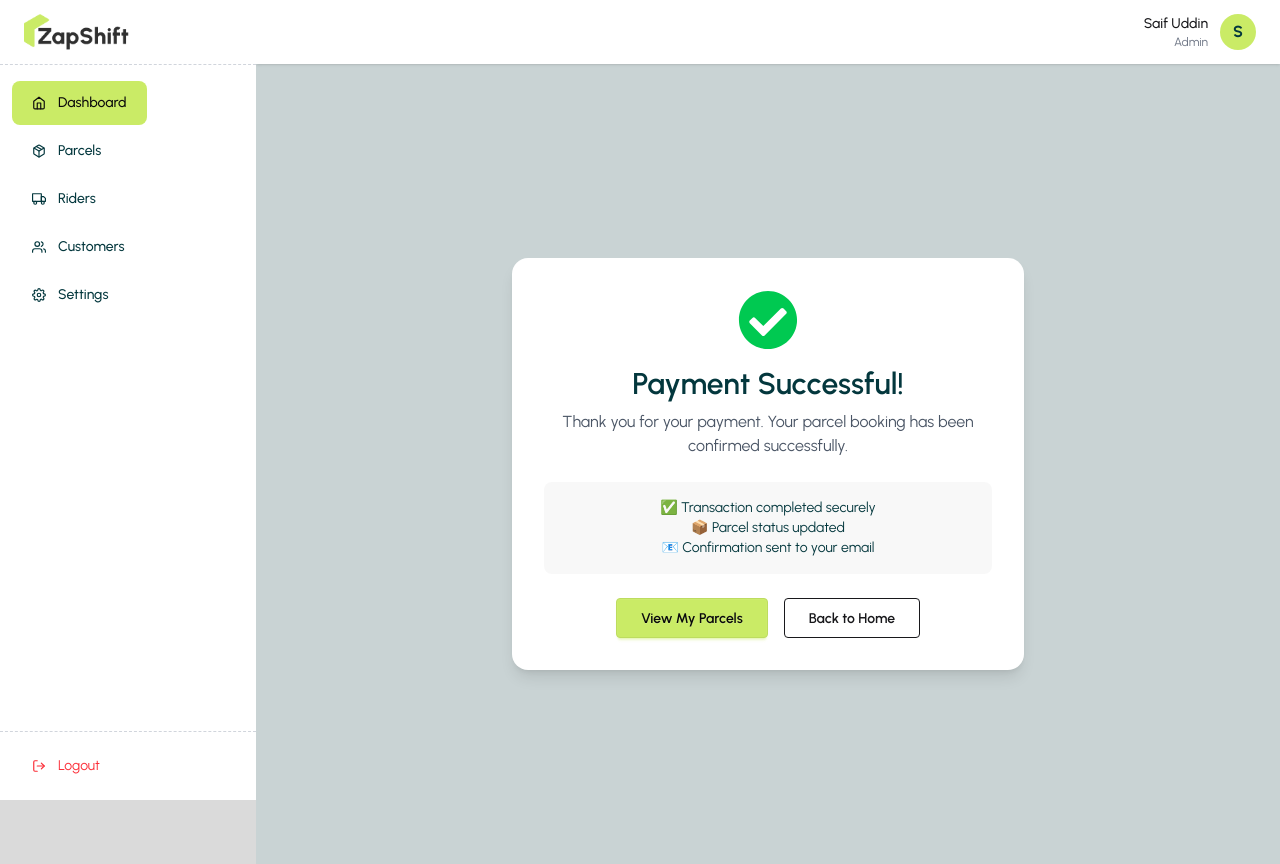
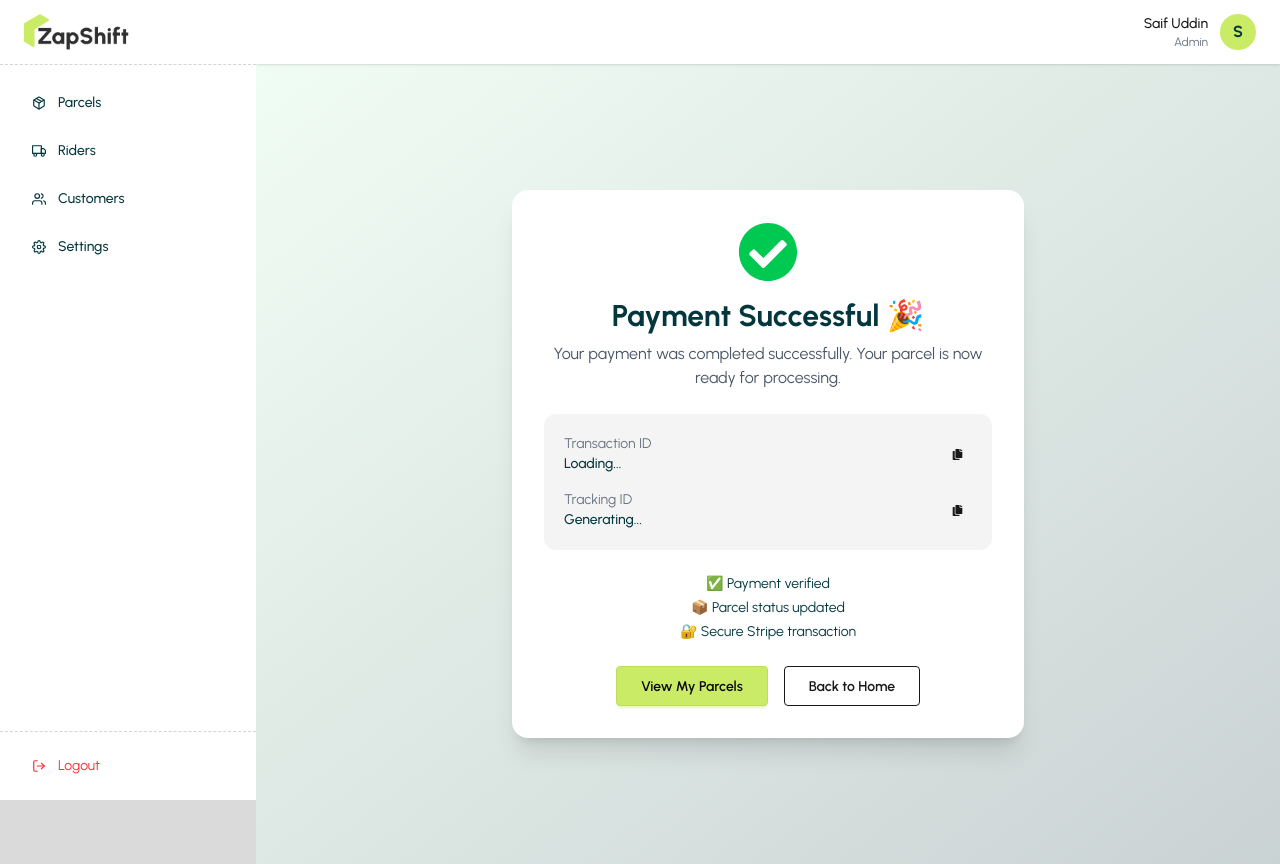
Before and after one commit to Saif-Uddin0/zap-shift, a React (Vite) app: page /dashboard/payment-success in a window 1280 px wide. Built offline with nearby package versions, Linux system fonts and the light colour scheme; no server answers; sample sign-in values are in the browser's storage.

Commit message:
added the tracking id

```diff
--- a/src/Layout/DashBoard/DashBoard.jsx
+++ b/src/Layout/DashBoard/DashBoard.jsx
@@ -1,4 +1,3 @@
-import React from "react";
 import { Link, NavLink, Outlet } from "react-router-dom";
 import {
     FiMenu,
@@ -10,8 +9,22 @@ import {
     FiLogOut,
 } from "react-icons/fi";
 import logo from "../../assets/Logo (2).png";
+import useAuth from "../../hooks/useAuth";
+
 
 const Dashboard = () => {
+    const {  signOutUser } = useAuth();
+
+
+
+    const loggingOut = () => {
+        signOutUser()
+            .then()
+            .catch(err => {
+                console.log(err);
+
+            })
+    }
     const linkClass = ({ isActive }) =>
         `flex items-center gap-3 px-5 py-3 rounded-lg text-sm font-medium transition
      ${isActive
@@ -78,12 +91,6 @@ const Dashboard = () => {
 
                     {/* Menu */}
                     <ul className="menu flex-1 px-3 py-4 space-y-1 ">
-                        <li>
-                            <NavLink to="/dashboard" className={linkClass}>
-                                <FiHome />
-                                Dashboard
-                            </NavLink>
-                        </li>
 
                         <li>
                             <NavLink to="/dashboard/my-percels" className={linkClass}>
@@ -116,7 +123,7 @@ const Dashboard = () => {
 
                     {/* Logout */}
                     <div className="px-4 py-4 border-dashed border-gray-300 border-t">
-                        <button className="flex items-center gap-3 w-full px-4 py-2 rounded-lg text-sm text-red-500 hover:bg-red-50 transition hover:cursor-pointer">
+                        <button onClick={loggingOut} className="flex items-center gap-3 w-full px-4 py-2 rounded-lg text-sm text-red-500 hover:bg-red-50 transition hover:cursor-pointer">
                             <FiLogOut />
                             Logout
                         </button>
--- a/src/pages/DasgBoard/MyPercel.jsx
+++ b/src/pages/DasgBoard/MyPercel.jsx
@@ -7,6 +7,7 @@ import { FaHashtag } from "react-icons/fa";
 import { MdOutlinePayment } from "react-icons/md";
 import Swal from "sweetalert2";
 import { Link } from "react-router-dom";
+import { CircleDollarSign } from "lucide-react";
 
 const MyParcel = () => {
     const { user } = useAuth();
@@ -71,7 +72,6 @@ const MyParcel = () => {
         }
         const res = await axiosSecure.post('/payment-checkout-session',paymentInfo);
         console.log(res.data.url);
-
         window.location.href= res.data.url;
     }
 
@@ -122,14 +122,14 @@ const MyParcel = () => {
                                 parcels.map((parcel, index) => (
                                     <tr key={parcel._id} className="hover:bg-base-100 transition">
                                         <td>{index + 1}</td>
-                                        <td className="font-medium">{parcel.parcelName}</td>
+                                        <td className="font-medium text-primary hover:text-accent "><Link to={`/dashboard/payment/${parcel._id}`}>{parcel.parcelName}</Link></td>
                                         <td>৳ {parcel.cost}</td>
                                         <td>
                                             {
-                                                parcel.paymentStatus === 'paid'? <span className="badge  badge-sm badge-secondary">
-                                                Paid
+                                                parcel.paymentStatus === 'paid'? <span className="badge  badge-md badge-primary text-base-100 cursor-not-allowed">
+                                                <CircleDollarSign size={15} />Paid
                                             </span> :
-                                            <button onClick={()=>handlePayment(parcel)} className="badge  badge-sm badge-secondary text-base-300 hover:cursor-pointer">
+                                            <button onClick={()=>handlePayment(parcel)} className="badge  badge-md badge-secondary text-base-300 hover:cursor-pointer">
                                                <MdOutlinePayment /> Pay
                                             </button>
                                             }
--- a/src/pages/DasgBoard/Payment/Payment.jsx
+++ b/src/pages/DasgBoard/Payment/Payment.jsx
@@ -89,13 +89,19 @@ const Payment = () => {
                     <p className="text-lg font-semibold text-primary">
                         Total Payable: <span className="text-accent">৳ {parcel.cost}</span>
                     </p>
+                    {
+                        parcel.paymentStatus === 'paid' ? <button
+                            className="btn hover:cursor-not-allowed btn-primary text-base-100 px-8 text-lg"
+                        >
+                            Paid
+                        </button> : <button
+                            onClick={handlePayment}
+                            className="btn btn-secondary text-neutral px-8 text-lg"
+                        >
+                            Pay Now
+                        </button>
+                    }
 
-                    <button
-                        onClick={handlePayment}
-                        className="btn btn-secondary text-neutral px-8 text-lg"
-                    >
-                        Pay Now
-                    </button>
                 </div>
 
             </div>
--- a/src/pages/DasgBoard/Payment/PaymentSuccess.jsx
+++ b/src/pages/DasgBoard/Payment/PaymentSuccess.jsx
@@ -1,38 +1,97 @@
-import React from "react";
+import React, { useEffect, useState } from "react";
 import { Link, useSearchParams } from "react-router-dom";
-import { FaCheckCircle } from "react-icons/fa";
+import { FaCheckCircle, FaCopy } from "react-icons/fa";
+import useAxiosSecure from "../../../hooks/useAxiosSecure";
+import toast from "react-hot-toast";
 
 const PaymentSuccess = () => {
-  const [searchParams ] = useSearchParams();
-  const sessionId = searchParams.get('sessionId')
+  const [searchParams] = useSearchParams();
+  const axiosSecure = useAxiosSecure();
+  const sessionId = searchParams.get("session_id");
+
+  const [paymentInfo, setPaymentInfo] = useState({
+    transactionId: "",
+    trackingId: "",
+  });
+
+  useEffect(() => {
+    if (sessionId) {
+      axiosSecure
+        .patch(`/payment-success?session_id=${sessionId}`)
+        .then((res) => {
+          setPaymentInfo({
+            transactionId: res.data.transactionId,
+            trackingId: res.data.trackingId,
+          });
+        });
+    }
+  }, [sessionId, axiosSecure]);
+
+  const copyText = (text) => {
+    navigator.clipboard.writeText(text);
+    toast.success("Copied!");
+  };
+
   return (
-    <div className="min-h-screen flex items-center justify-center bg-accent/10 px-4">
-      <div className="bg-base-100 rounded-2xl shadow-lg max-w-lg w-full p-8 text-center">
+    <div className="min-h-screen flex items-center justify-center bg-gradient-to-br from-green-50 to-accent/10 px-4">
+      <div className="bg-base-100 rounded-2xl shadow-xl max-w-lg w-full p-8 text-center">
 
-        {/* Success Icon */}
-        <div className="flex justify-center mb-4">
-          <FaCheckCircle className="text-green-500 text-6xl" />
+        {/* Icon */}
+        <FaCheckCircle className="text-green-500 text-6xl mx-auto mb-4" />
+
+        {/* Title */}
+        <h2 className="text-3xl font-bold text-primary mb-2">
+          Payment Successful 🎉
+        </h2>
+
+        <p className="text-gray-600 mb-6">
+          Your payment was completed successfully. Your parcel is now ready for processing.
+        </p>
+
+        {/* Info Box */}
+        <div className="bg-[#DADADA]/30 rounded-xl p-5 text-left text-sm mb-6 space-y-4">
+
+          {/* Transaction ID */}
+          <div className="flex justify-between items-center">
+            <div>
+              <p className="text-gray-500">Transaction ID</p>
+              <p className="font-medium text-primary break-all">
+                {paymentInfo.transactionId || "Loading..."}
+              </p>
+            </div>
+            <button
+              onClick={() => copyText(paymentInfo.transactionId)}
+              className="btn btn-xs btn-ghost"
+            >
+              <FaCopy />
+            </button>
+          </div>
+
+          {/* Tracking ID */}
+          <div className="flex justify-between items-center">
+            <div>
+              <p className="text-gray-500">Tracking ID</p>
+              <p className="font-medium text-primary">
+                {paymentInfo.trackingId || "Generating..."}
+              </p>
+            </div>
+            <button
+              onClick={() => copyText(paymentInfo.trackingId)}
+              className="btn btn-xs btn-ghost"
+            >
+              <FaCopy />
+            </button>
+          </div>
         </div>
 
-        {/* Title */}
-        <h2 className="text-3xl font-semibold text-primary mb-2">
-          Payment Successful!
-        </h2>
-
-        {/* Subtitle */}
-        <p className="text-gray-600 mb-6">
-          Thank you for your payment. Your parcel booking has been confirmed
-          successfully.
-        </p>
-
-        {/* Info Card */}
-        <div className="bg-[#DADADA]/20 rounded-lg p-4 text-sm text-primary mb-6">
-          <p>✅ Transaction completed securely</p>
+        {/* Status */}
+        <div className="text-sm text-primary mb-6 space-y-1">
+          <p>✅ Payment verified</p>
           <p>📦 Parcel status updated</p>
-          <p>📧 Confirmation sent to your email</p>
+          <p>🔐 Secure Stripe transaction</p>
         </div>
 
-        {/* Action Buttons */}
+        {/* Buttons */}
         <div className="flex flex-col sm:flex-row gap-4 justify-center">
           <Link
             to="/dashboard/my-percels"
@@ -41,10 +100,7 @@ const PaymentSuccess = () => {
             View My Parcels
           </Link>
 
-          <Link
-            to="/"
-            className="btn btn-outline px-6"
-          >
+          <Link to="/" className="btn btn-outline px-6">
             Back to Home
           </Link>
         </div>
--- a/src/pages/SendParcel/SendParcel.jsx
+++ b/src/pages/SendParcel/SendParcel.jsx
@@ -1,10 +1,11 @@
 import { useForm, useWatch } from "react-hook-form";
-import { useLoaderData } from "react-router-dom";
+import { useLoaderData, useNavigate } from "react-router-dom";
 import Swal from "sweetalert2";
 import useAxiosSecure from "../../hooks/useAxiosSecure";
 import useAuth from "../../hooks/useAuth";
 
 export default function SendParcel() {
+  const navigate = useNavigate();
   const { handleSubmit, register, control,
     // formState: { errors }
   } = useForm();
@@ -78,13 +79,16 @@ export default function SendParcel() {
         axiosSecure.post('/percels', percelData)
           .then(res => {
             console.log(res.data);
+            if (res.data.insertedId) {
+              navigate('/dashboard/my-percels')
+              Swal.fire({
+                title: "Success!",
+                text: "Your percel data has been Transfer please Pay the amount",
+                icon: "success"
+              });
+            }
+          })
 
-          })
-        Swal.fire({
-          title: "Success!",
-          text: "Your percel data has been Transfer to our Team.",
-          icon: "success"
-        });
       }
     });
 
```
